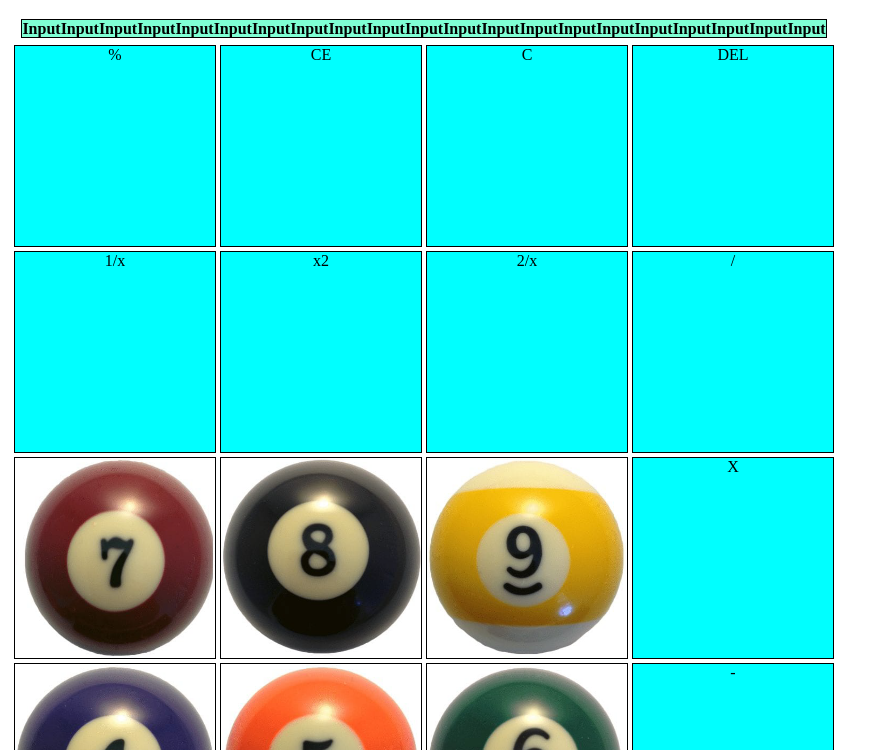
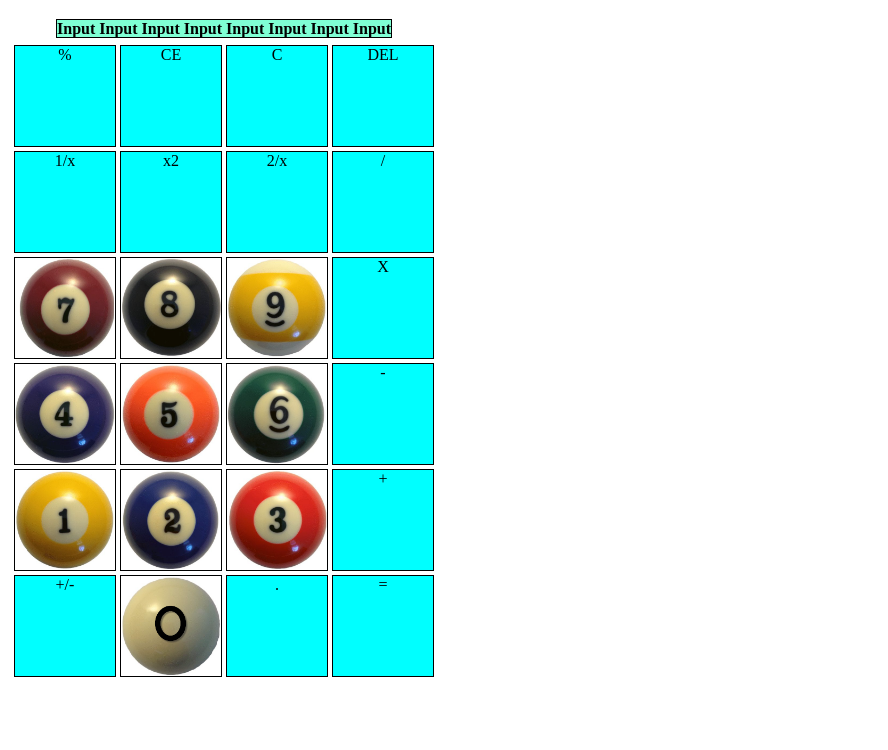
Before and after one commit to EvansJakeCIT261/Calculator, a plain HTML site: page index.html in a window 1280 px wide. Shown: the part 50-800 px from the top of the page, without its empty margins (0-888 px from the left). Drawn offline with Linux system fonts and the light colour scheme.

Commit message:
Update index.html

```diff
--- a/index.html
+++ b/index.html
@@ -2,8 +2,8 @@
 <html>
 <style>
 div {
-  width: 200px;
-  height: 200px;
+  width: 100px;
+  height: 100px;
   background-color: cyan;
   border: 1px solid black;
   text-align: center;
@@ -14,8 +14,8 @@ div {
   transition: transform .5s;
 }
 div1 {
-  width: 900px;
-  height: 200px;
+  width: 450px;
+  height: 100px;
   background-color: Aquamarine;
   border: 1px solid black;
   text-align: center;
@@ -31,7 +31,7 @@ div1 {
 <h2>Calculator</h2>
 <table>
   <tr>
-    <th><div1 id="myDiv1">InputInputInputInputInputInputInputInputInputInputInputInputInputInputInputInputInputInputInputInputInput</div></th>
+    <th><div1 id="myDiv1">Input  Input  Input  Input  Input  Input  Input  Input</div></th>
   <tr>
 	<td>
 	  <table style="width:10%">
@@ -48,26 +48,26 @@ div1 {
 	    <td><div id="myDiv">/</div></td>
       </tr>
       <tr>
-        <td><div id="myDiv"><img src="7.png" height="200" width="200"></div></td>
-        <td><div id="myDiv"><img src="8.png" height="200" width="200"></div></td>
-        <td><div id="myDiv"><img src="9.png" height="200" width="200"></div></td>
+        <td><div id="myDiv"><img src="7.png" height="100" width="100"></div></td>
+        <td><div id="myDiv"><img src="8.png" height="100" width="100"></div></td>
+        <td><div id="myDiv"><img src="9.png" height="100" width="100"></div></td>
 	    <td><div id="myDiv">X</div></td>
       </tr>
       <tr>
-        <td><div id="myDiv"><img src="4.png" height="200" width="200"></div></td>
-        <td><div id="myDiv"><img src="5.png" height="200" width="200"></div></td>
-        <td><div id="myDiv"><img src="6.png" height="200" width="200"></div></td>
+        <td><div id="myDiv"><img src="4.png" height="100" width="100"></div></td>
+        <td><div id="myDiv"><img src="5.png" height="100" width="100"></div></td>
+        <td><div id="myDiv"><img src="6.png" height="100" width="100"></div></td>
 	    <td><div id="myDiv">-</div></td>
       </tr>
       <tr>
-        <td><div id="myDiv"><img src="1.png" height="200" width="200"></div></td>
-        <td><div id="myDiv"><img src="2.png" height="200" width="200"></div></td>
-        <td><div id="myDiv"><img src="3.png" height="200" width="200"></div></td>
+        <td><div id="myDiv"><img src="1.png" height="100" width="100"></div></td>
+        <td><div id="myDiv"><img src="2.png" height="100" width="100"></div></td>
+        <td><div id="myDiv"><img src="3.png" height="100" width="100"></div></td>
 	    <td><div id="myDiv">+</div></td>
       </tr>
       <tr>
         <td><div id="myDiv">+/-</div></td>
-        <td><div id="myDiv"><img src="0.png" height="200" width="200"></div></td>
+        <td><div id="myDiv"><img src="0.png" height="100" width="100"></div></td>
         <td><div id="myDiv">.</div></td>
 	    <td><div id="myDiv">=</div></td>
       </tr>
```
